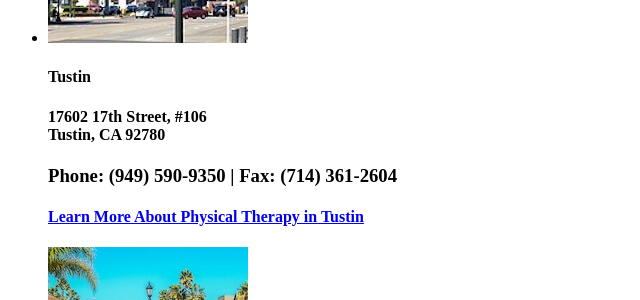
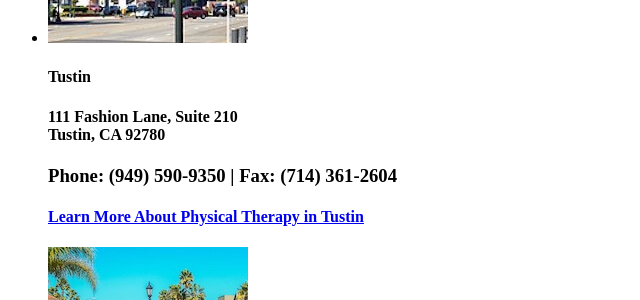
Before and after one commit to zac-heisey/socal-elite, a Jekyll site: the page built from index.md, in a window 1280 px wide and 900 px high, scrolled down 5117 px. Shown: the part 152-452 px from the top of the window, without its empty margins (0-640 px from the left). Built offline with Jekyll 4.4.1, drawn with Linux system fonts in a browser that asks for light colours; some web fonts are replaced.

Commit message:
update tustin address

```diff
--- a/_includes/locations.html
+++ b/_includes/locations.html
@@ -33,7 +33,7 @@
             <div class="timeline-panel">
               <div class="timeline-heading">
                 <h4>Tustin</h4>
-                <h4 class="subheading">17602 17th Street, #106
+                <h4 class="subheading">111 Fashion Lane, Suite 210
                   <br>Tustin, CA 92780</h4>
                 <h3 class="section-subheading text-muted locations">Phone: (949) 590-9350 | Fax: (714) 361-2604</h3>
               </div>
```
